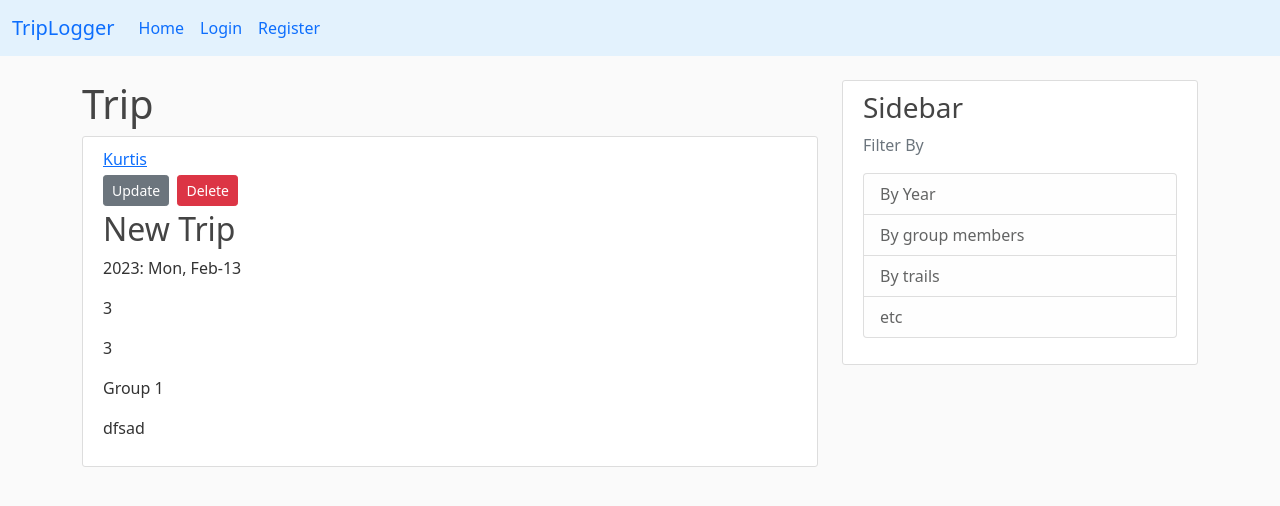
After one commit to kurtisdcalkins/triplogger-flask, a Flask app: page /trip/1 in a window 1280 px wide. The commit adds this page. Shown: the top 506 px of the page. Run offline with Flask 2, Linux system fonts and the light colour scheme.

Commit message:
Added user validations, account page, and a way to create, update and delete trips

```diff
--- a/triplog/routes.py
+++ b/triplog/routes.py
@@ -1,6 +1,11 @@
-from flask import render_template, url_for, flash, redirect
-from triplog import app
-from triplog.forms import RegistrationForm, LoginForm
+import os
+import secrets
+from PIL import Image
+from flask import render_template, url_for, flash, redirect, request, abort
+from triplog import app, db, bcrypt
+from triplog.forms import RegistrationForm, LoginForm, UpdateAccountForm, TripForm
+from triplog.models import User, Trip
+from flask_login import login_user, current_user, logout_user, login_required
 
 
 @app.route("/")
@@ -10,25 +15,136 @@
 
 @app.route("/home")
 def home():
-    return render_template('home.html')
+    trips = Trip.query.all()
+    return render_template('home.html', trips=trips)
 
 
 @app.route("/register", methods=["GET", "POST"])
 def register():
+    if current_user.is_authenticated:
+        return redirect(url_for('home'))
     form = RegistrationForm()
     if form.validate_on_submit():
-        flash(f"Account created for {form.username.data}!", "success")
-        return redirect(url_for('home'))
+        hashed_password = bcrypt.generate_password_hash(
+            form.password.data).decode('utf-8')
+        user = User(username=form.username.data,
+                    email=form.email.data, password=hashed_password)
+        db.session.add(user)
+        db.session.commit()
+        flash(f"Your account has been created! You may now log in.", "success")
+        return redirect(url_for('login'))
     return render_template('register.html', title="Register", form=form)
 
 
 @app.route("/login", methods=["GET", "POST"])
 def login():
+    if current_user.is_authenticated:
+        return redirect(url_for('home'))
     form = LoginForm()
     if form.validate_on_submit():
-        if form.email.data == 'admin@blog.com' and form.password.data == 'password':
-            flash("You have been logged in!", "success")
-            return redirect(url_for('home'))
+        user = User.query.filter_by(email=form.email.data).first()
+        if user and bcrypt.check_password_hash(user.password, form.password.data):
+            login_user(user, remember=form.remember.data)
+            next_page = request.args.get('next')
+            return redirect(next_page) if next_page else redirect(url_for('home'))
         else:
-            flash("Login Unsuccessful. Please check username and password", 'danger')
+            flash("Login Unsuccessful. Please check email and password", 'danger')
     return render_template('login.html', title="Login", form=form)
+
+
+@app.route("/logout")
+def logout():
+    logout_user()
+    return redirect(url_for('index'))
+
+
+def save_picture(form_picture):
+    random_hex = secrets.token_hex(8)
+    _, f_ext = os.path.splitext(form_picture.filename)
+    picture_fn = random_hex + f_ext
+    picture_path = os.path.join(app.root_path, 'static/images', picture_fn)
+    output_size = (125, 125)
+    i = Image.open(form_picture)
+    i.thumbnail(output_size)
+    i.save(picture_path)
+    return picture_fn
+
+
+@app.route("/account", methods=["GET", "POST"])
+@login_required
+def account():
+    form = UpdateAccountForm()
+    if form.validate_on_submit():
+        if form.picture.data:
+            picture_file = save_picture(form.picture.data)
+            current_user.image_file = picture_file
+        current_user.username = form.username.data
+        current_user.email = form.email.data
+        db.session.commit()
+        flash("Your account has been updated!", 'success')
+        return redirect(url_for('account'))
+    elif request.method == 'GET':
+        form.username.data = current_user.username
+        form.email.data = current_user.email
+    image_file = url_for('static', filename='images/' +
+                         current_user.image_file)
+    return render_template('account.html', title='Account', image_file=image_file, form=form)
+
+
+@app.route("/trip/new", methods=["GET", "POST"])
+@login_required
+def new_trip():
+    form = TripForm()
+    if form.validate_on_submit():
+        trip = Trip(title=form.title.data, trip_date=form.trip_date.data, difficulty=form.difficulty.data,
+                    fun_rating=form.fun_rating.data, trip_group=form.trip_group.data, highlights=form.highlights.data, author=current_user)
+        db.session.add(trip)
+        db.session.commit()
+        flash("The trip has been added!", 'success')
+        return redirect(url_for('home'))
+    return render_template('create_trip.html', title='New Trip', form=form, legend='+ Add Trip')
+
+
+@app.route("/trip/<int:trip_id>")
+def trip(trip_id):
+    trip = Trip.query.get_or_404(trip_id)
+    return render_template('trip.html', title=trip.title, trip=trip)
+
+
+@app.route("/trip/<int:trip_id>/update", methods=["GET", "POST"])
+@login_required
+def update_trip(trip_id):
+    trip = Trip.query.get_or_404(trip_id)
+    if trip.author != current_user:
+        abort(403)
+    form = TripForm()
+    if form.validate_on_submit():
+        trip.title = form.title.data
+        trip.trip_date = form.trip_date.data
+        trip.difficulty = form.difficulty.data
+        trip.fun_rating = form.fun_rating.data
+        trip.trip_group = form.trip_group.data
+        trip.highlights = form.highlights.data
+        db.session.commit()
+        flash("Your trip has been updated", 'success')
+        return redirect(url_for('trip', trip_id=trip_id))
+    elif request.method == 'GET':
+        form.title.data = trip.title
+        form.trip_date.data = trip.trip_date
+        form.difficulty.data = trip.difficulty
+        form.fun_rating.data = trip.fun_rating
+        form.trip_group.data = trip.trip_group
+        form.highlights .data = trip.highlights
+    return render_template('create_trip.html', title='Update Trip', form=form, legend='Update Trip')
+
+
+@app.route("/trip/<int:trip_id>/delete", methods=["POST"])
+@login_required
+def delete_trip(trip_id):
+    trip = Trip.query.get_or_404(trip_id)
+    if trip.author != current_user:
+        abort(403)
+    db.session.delete(trip)
+    db.session.commit()
+    flash("Your trip has been deleted.")
+    return redirect(url_for('home'))
--- a/triplog/static/main.css
+++ b/triplog/static/main.css
@@ -20,3 +20,10 @@
     border-radius: 3px;
     margin-bottom: 20px;
 }
+
+.account-img {
+    height: 125px;
+    width: 125px;
+    margin-right: 20px;
+    margin-bottom: 16px;
+}
--- a/triplog/templates/index.html
+++ b/triplog/templates/index.html
@@ -1,6 +1,6 @@
 {% extends "layout.html" %}
 {% block content %}
-<h1>Welcom to TripLogger!</h1>
+<h1>Welcome to TripLogger!</h1>
 <p>A place to deposit your trip details for quick and easy reference.</p>
 <p>Sign up</p>
 <p>or</p>
--- a/triplog/templates/layout.html
+++ b/triplog/templates/layout.html
@@ -19,28 +19,21 @@
                     aria-controls="navbarNavDropdown" aria-expanded="false" aria-label="Toggle navigation">
                     <span class="navbar-toggler-icon"></span>
                 </button>
-                <div class="collapse navbar-collapse" id="navbarNavDropdown">
-                    <ul class="navbar-nav">
-                        <li class="nav-item">
-                            <a class="nav-link active" aria-current="page" href="{{url_for('login')}}">Login</a>
-                        </li>
-                        <li class="nav-item">
-                            <a class="nav-link" href="{{url_for('register')}}">Sign Up</a>
-                        </li>
-                        <li class="nav-item">
-                            <a class="nav-link" href="#">Logout</a>
-                        </li>
-                        <li class="nav-item dropdown">
-                            <a class="nav-link dropdown-toggle" href="#" role="button" data-bs-toggle="dropdown"
-                                aria-expanded="false">
-                                + Add Trip
-                            </a>
-                            <ul class="dropdown-menu">
-                                <li><a class="dropdown-item" href="#">Day Trip</a></li>
-                                <li><a class="dropdown-item" href="#">Multi-day Trip</a></li>
-                            </ul>
-                        </li>
-                    </ul>
+                <div class="collapse navbar-collapse" id="navbarToggle">
+                    <div class="navbar-nav mr-auto">
+                        <a class="nav-item nav-link" href="{{url_for('home')}}">Home</a>
+                    </div>
+                    <!-- Navbar Right Side -->
+                    <div class="navbar-nav">
+                        {% if current_user.is_authenticated %}
+                            <a class="nav-item nav-link" href="{{url_for('logout')}}">Logout</a>
+                            <a class="nav-item nav-link" href="{{url_for('account')}}">Account</a>
+                            <a class="nav-item nav-link" href="{{url_for('new_trip')}}">+ Add Trip</a>
+                        {% else %}
+                            <a class="nav-item nav-link" href="{{url_for('login')}}">Login</a>
+                            <a class="nav-item nav-link" href="{{url_for('register')}}">Register</a>
+                        {% endif %}
+                    </div>
                 </div>
             </div>
         </nav>
--- /dev/null
+++ b/triplog/templates/trip.html
@@ -0,0 +1,39 @@
+{% extends "layout.html" %}
+{% block content %}
+<h1>Trip</h1>
+<article class="media content-section">
+    <div class="media-body">
+        <div class="article-metadata">
+            <a class="mr-2" href="#">{{ trip.author.username }}</a>
+            <div>
+                <a href="{{ url_for('update_trip', trip_id=trip.id) }}" class="btn btn-secondary btn-sm mt-1 mb-1">Update</a>
+                <button type="button" class="btn btn-danger btn-sm m-1" data-bs-toggle="modal" data-bs-target="#deleteModal">Delete</button>
+                <!-- Modal -->
+                <div class="modal fade" id="deleteModal" tabindex="-1" aria-labelledby="deleteModalLabel" aria-hidden="true">
+                    <div class="modal-dialog">
+                        <div class="modal-content">
+                            <div class="modal-header">
+                                <h1 class="modal-title fs-5" id="deleteModalLabel">Delete Trip?</h1>
+                                <button type="button" class="btn-close" data-bs-dismiss="modal" aria-label="Close"></button>
+                            </div>
+                            <div class="modal-footer">
+                                <button type="button" class="btn btn-secondary" data-bs-dismiss="modal">Close</button>
+                                <form action="{{ url_for('delete_trip', trip_id=trip.id) }}" method="POST">
+                                    <input type="submit" class="btn btn-danger" value="Delete">
+                                </form>
+                            </div>
+                        </div>
+                    </div>
+                </div>
+            </div>
+        </div>
+        <h2 class="article-title">{{ trip.title }}</h2>
+        <p class="article-content">{{ trip.trip_date.strftime('%Y: %a, %b-%d') }}</p>
+        <p class="article-content">{{ trip.difficulty }}</p>
+        <p class="article-content">{{ trip.fun_rating }}</p>
+        <p class="article-content">{{ trip.trip_group }}</p>
+        <p class="article-content">{{ trip.highlights }}</p>
+        <!-- <img class="article-img" src="" alt=""> -->
+    </div>
+</article>
+{% endblock content %}
```
Also changed, not shown: triplog/__init__.py (+13 -0 lines), triplog/forms.py (+50 -2 lines), triplog/models.py (added, +37 -0 lines), triplog/templates/account.html (added, +61 -0 lines), triplog/templates/create_trip.html (added, +105 -0 lines), triplog/templates/home.html (+18 -5 lines), instance/site.db (added), triplog/static/images/default.jpg (added), triplog/static/images/ea91a1e9b6348744.JPG (added), triplog/static/images/scene.JPG (added).
